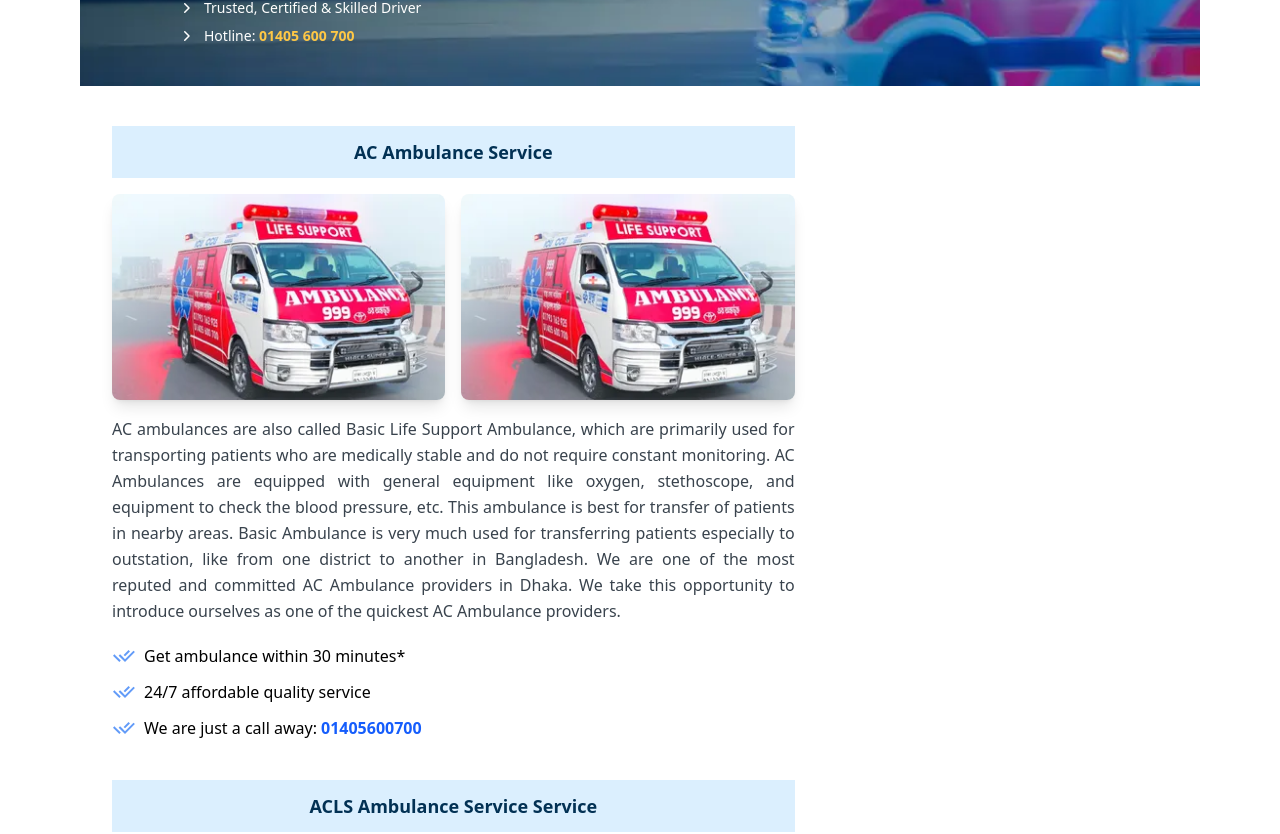
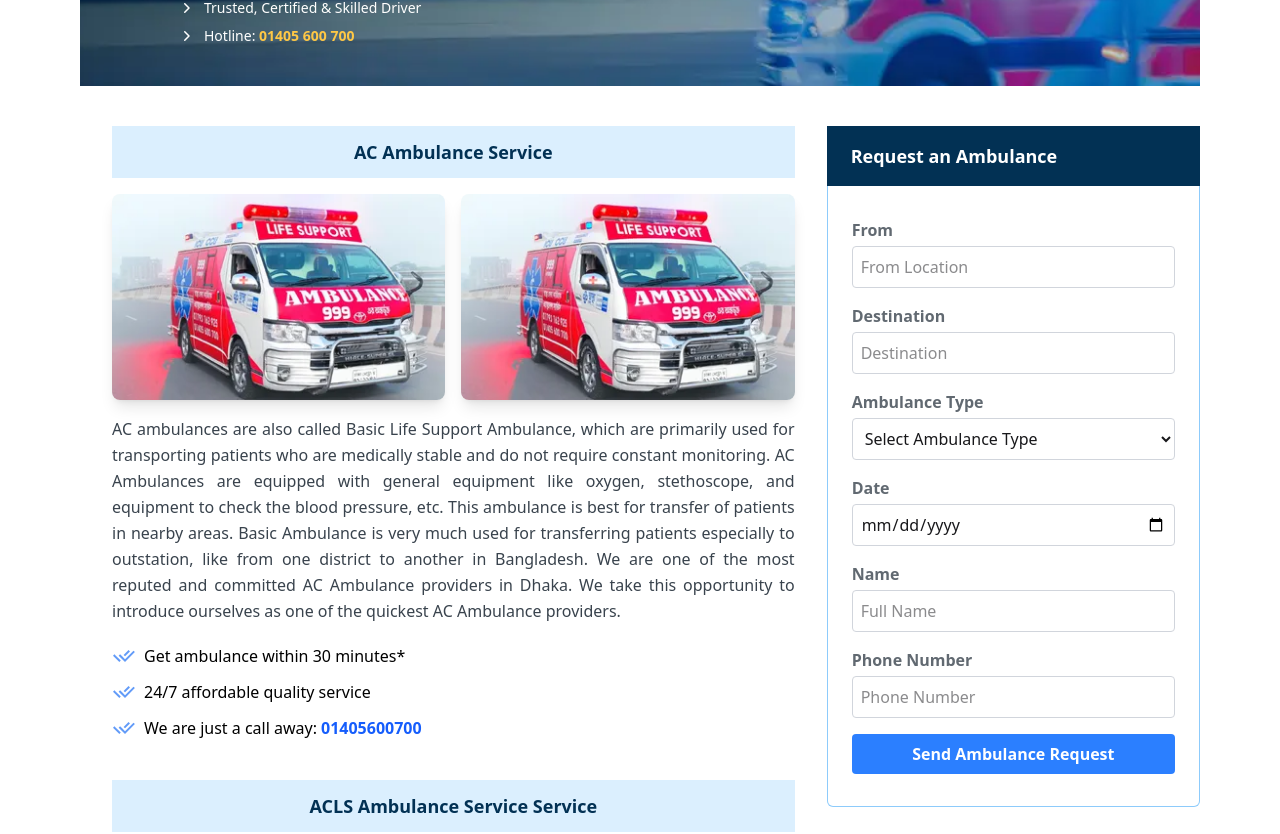
Before and after one commit to rifatjayed/Doctor-Appoinment, a React (Vite) app: page /findambulance in a window 1280 px wide. Shown: the part 440-1274 px from the top of the page. Built offline with nearby package versions, Linux system fonts and the light colour scheme.

Commit message:
request ambulance done

```diff
--- a/src/components/pages/FindAmbulance.jsx
+++ b/src/components/pages/FindAmbulance.jsx
@@ -9,8 +9,20 @@ import airAmbulance from "../../assets/img/air-ambulance.webp";
 import freezingAmbulance from "../../assets/img/freezing-ambulance (1).webp";
 import freezingAmbulance1 from "../../assets/img/freezing-ambulance.webp";
 import { RiCheckDoubleLine } from "react-icons/ri";
+import { useForm } from "react-hook-form";
 
 const FindAmbulance = () => {
+  const {
+    register,
+    handleSubmit,
+    watch,
+    formState: { errors },
+  } = useForm();
+
+  const onSubmit = (data) => console.log(data);
+
+  console.log(watch("example"));
+
   return (
     <div className=" mx-[40px] md:mx-[80px]">
       {/* <div
@@ -341,134 +353,124 @@ const FindAmbulance = () => {
               </p>
             </div>
           </div>
-          {/* <div className="mt-10">
-            <h1 className=" text-base text-[rgb(2,49,84)] bg-[rgb(219,239,254)] font-bold lg:text-lg block   py-3 px-4 mb-4">
-              ACLS Ambulance Service Service
-            </h1>
-            <div className="flex justify-between">
-              <img src={acls1} alt="" srcset="" className="" />
-              <img src={acls2} alt="" />
-            </div>
-            <p className="text-[rgb(57,67,77)] mt-2">
-              AC ambulances are also called Basic Life Support Ambulance, which
-              are primarily used for transporting patients who are medically
-              stable and do not require constant monitoring. AC Ambulances
-              equipped with general equipment like oxygen, stethoscope, and
-              equipment to check the blood pressure, etc. This ambulance is best
-              for transfer of patients in nearby areas. Basic Ambulance is very
-              much used for transferring patients especially to outstation, like
-              from one district to another in Bangladesh. We are one of the most
-              reputed and committed AC Ambulance providers in Dhaka. We take
-              this opportunity to introduce ourselves as one of the quickest AC
-              Ambulance providers.
-            </p>
-            <div className="mt-5">
-              <p className=" text-black-tint-200 flex items-center">
-                <span className="mr-2 text-[rgba(59,130,246,0.5)] text-2xl">
-                  <RiCheckDoubleLine />
-                </span>
-                Get ambulance within 30 minutes*
-              </p>
-              <p className=" text-black-tint-200 flex items-center">
-                <span className="mr-2 text-[rgba(59,130,246,0.5)] text-2xl">
-                  <RiCheckDoubleLine />
-                </span>
-                24/7 affordable quality service
-              </p>
-              <p className=" text-black-tint-200 flex items-center">
-                <span className="mr-2 text-[rgba(59,130,246,0.5)] text-2xl">
-                  <RiCheckDoubleLine />
-                </span>
-                We are just a call away: 01405600700
-              </p>
+        </div>
+        <div className="w-full md:w-1/3 mt-10">
+          <div>
+            <div className="rounded-tl-md rounded-tr-md rounded-bl-sm rounded-br-sm bg-primaryColor-shade-200">
+              <h2 className=" text-base font-bold lg:text-lg block text-white  px-6 py-4 bg-[rgb(2,49,84)]">
+                Request an Ambulance
+              </h2>
+              <form
+                onSubmit={handleSubmit(onSubmit)}
+                className="space-y-4 rounded-bl-md rounded-br-md border-l border-r border-b border-[rgba(113,191,251,0.8)]  px-6 py-8"
+              >
+                {/* From Location */}
+                <h6 className=" text-sm font-bold lg:text-base block  mb-1 text-[rgba(57,67,77,0.8)]">
+                  From
+                </h6>
+                <input
+                  {...register("fromLocation", {
+                    required: "Starting location is required",
+                  })}
+                  placeholder="From Location"
+                  className="w-full p-2 border border-gray-300 rounded"
+                />
+                {errors.fromLocation && (
+                  <p className="text-red-500">{errors.fromLocation.message}</p>
+                )}
+
+                {/* Destination */}
+                <h6 className="text-sm font-bold lg:text-base block  mb-1 text-[rgba(57,67,77,0.8)]">
+                  Destination
+                </h6>
+                <input
+                  {...register("destination", {
+                    required: "Destination is required",
+                  })}
+                  placeholder="Destination"
+                  className="w-full p-2 border border-gray-300 rounded"
+                />
+                {errors.destination && (
+                  <p className="text-red-500">{errors.destination.message}</p>
+                )}
+
+                {/* Ambulance Type */}
+                <h6 className="text-sm font-bold lg:text-base block  mb-1 text-[rgba(57,67,77,0.8)]">
+                  Ambulance Type
+                </h6>
+                <select
+                  {...register("ambulanceType", {
+                    required: "Select an ambulance type",
+                  })}
+                  className="w-full p-2 border border-gray-300 rounded"
+                >
+                  <option value="">Select Ambulance Type</option>
+                  <option value="Basic">Basic Ambulance</option>
+                  <option value="ICU">ICU Ambulance</option>
+                  <option value="Air">Air Ambulance</option>
+                  <option value="Neonatal">Neonatal Ambulance</option>
+                </select>
+                {errors.ambulanceType && (
+                  <p className="text-red-500">{errors.ambulanceType.message}</p>
+                )}
+
+                {/* Date */}
+                <h6 className="text-sm font-bold lg:text-base block  mb-1 text-[rgba(57,67,77,0.8)]">
+                  Date
+                </h6>
+                <input
+                  type="date"
+                  {...register("date", { required: "Date is required" })}
+                  className="w-full p-2 border border-gray-300 rounded"
+                />
+                {errors.date && (
+                  <p className="text-red-500">{errors.date.message}</p>
+                )}
+
+                {/* Name */}
+                <h6 className="text-sm font-bold lg:text-base block  mb-1 text-[rgba(57,67,77,0.8)]">
+                  Name
+                </h6>
+                <input
+                  {...register("name", { required: "Name is required" })}
+                  placeholder="Full Name"
+                  className="w-full p-2 border border-gray-300 rounded"
+                />
+                {errors.name && (
+                  <p className="text-red-500">{errors.name.message}</p>
+                )}
+
+                {/* Phone Number */}
+                <h6 className="text-sm font-bold lg:text-base block  mb-1 text-[rgba(57,67,77,0.8)]">
+                  Phone Number
+                </h6>
+                <input
+                  type="tel"
+                  {...register("phone", {
+                    required: "Phone number is required",
+                    pattern: {
+                      value: /^[0-9]{10,11}$/,
+                      message: "Enter a valid phone number",
+                    },
+                  })}
+                  placeholder="Phone Number"
+                  className="w-full p-2 border border-gray-300 rounded"
+                />
+                {errors.phone && (
+                  <p className="text-red-500">{errors.phone.message}</p>
+                )}
+
+                {/* Submit Button */}
+                <button
+                  type="submit"
+                  className="w-full bg-blue-500 text-white p-2 rounded hover:bg-blue-600   text-base font-bold capitalize  duration-300 hover:bg-primaryColor active:bg-primaryColor-shade-200"
+                >
+                  Send Ambulance Request
+                </button>
+              </form>
             </div>
           </div>
-          <div className="mt-10">
-            <h1 className=" text-base text-[rgb(2,49,84)] bg-[rgb(219,239,254)] font-bold lg:text-lg block   py-3 px-4 mb-4">
-              AIR Ambulance Service
-            </h1>
-            <div className="flex justify-between">
-              <img src={airAmbulance} alt="" srcset="" className="" />
-              <img src={airAmbulance1} alt="" />
-            </div>
-            <p className="text-[rgb(57,67,77)] mt-2">
-              AC ambulances are also called Basic Life Support Ambulance, which
-              are primarily used for transporting patients who are medically
-              stable and do not require constant monitoring. AC Ambulances
-              equipped with general equipment like oxygen, stethoscope, and
-              equipment to check the blood pressure, etc. This ambulance is best
-              for transfer of patients in nearby areas. Basic Ambulance is very
-              much used for transferring patients especially to outstation, like
-              from one district to another in Bangladesh. We are one of the most
-              reputed and committed AC Ambulance providers in Dhaka. We take
-              this opportunity to introduce ourselves as one of the quickest AC
-              Ambulance providers.
-            </p>
-            <div className="mt-5">
-              <p className=" text-black-tint-200 flex items-center">
-                <span className="mr-2 text-[rgba(59,130,246,0.5)] text-2xl">
-                  <RiCheckDoubleLine />
-                </span>
-                Get ambulance within 30 minutes*
-              </p>
-              <p className=" text-black-tint-200 flex items-center">
-                <span className="mr-2 text-[rgba(59,130,246,0.5)] text-2xl">
-                  <RiCheckDoubleLine />
-                </span>
-                24/7 affordable quality service
-              </p>
-              <p className=" text-black-tint-200 flex items-center">
-                <span className="mr-2 text-[rgba(59,130,246,0.5)] text-2xl">
-                  <RiCheckDoubleLine />
-                </span>
-                We are just a call away: 01405600700
-              </p>
-            </div>
-          </div>
-          <div className="mt-10">
-            <h1 className=" text-base text-[rgb(2,49,84)] bg-[rgb(219,239,254)] font-bold lg:text-lg block   py-3 px-4 mb-4">
-              Freezing Ambulance Service
-            </h1>
-            <div className="flex justify-between">
-              <img src={freezingAmbulance} alt="" srcset="" className="" />
-              <img src={freezingAmbulance1} alt="" />
-            </div>
-            <p className="text-[rgb(57,67,77)] mt-2">
-              AC ambulances are also called Basic Life Support Ambulance, which
-              are primarily used for transporting patients who are medically
-              stable and do not require constant monitoring. AC Ambulances
-              equipped with general equipment like oxygen, stethoscope, and
-              equipment to check the blood pressure, etc. This ambulance is best
-              for transfer of patients in nearby areas. Basic Ambulance is very
-              much used for transferring patients especially to outstation, like
-              from one district to another in Bangladesh. We are one of the most
-              reputed and committed AC Ambulance providers in Dhaka. We take
-              this opportunity to introduce ourselves as one of the quickest AC
-              Ambulance providers.
-            </p>
-            <div className="mt-5">
-              <p className=" text-black-tint-200 flex items-center">
-                <span className="mr-2 text-[rgba(59,130,246,0.5)] text-2xl">
-                  <RiCheckDoubleLine />
-                </span>
-                Get ambulance within 30 minutes*
-              </p>
-              <p className=" text-black-tint-200 flex items-center">
-                <span className="mr-2 text-[rgba(59,130,246,0.5)] text-2xl">
-                  <RiCheckDoubleLine />
-                </span>
-                24/7 affordable quality service
-              </p>
-              <p className=" text-black-tint-200 flex items-center">
-                <span className="mr-2 text-[rgba(59,130,246,0.5)] text-2xl">
-                  <RiCheckDoubleLine />
-                </span>
-                We are just a call away: 01405600700
-              </p>
-            </div>
-          </div> */}
         </div>
-        <div className="w-1/3"></div>
       </div>
     </div>
   );
```
Also changed, not shown: src/components/pages/Home.jsx (+83 -1 lines).
